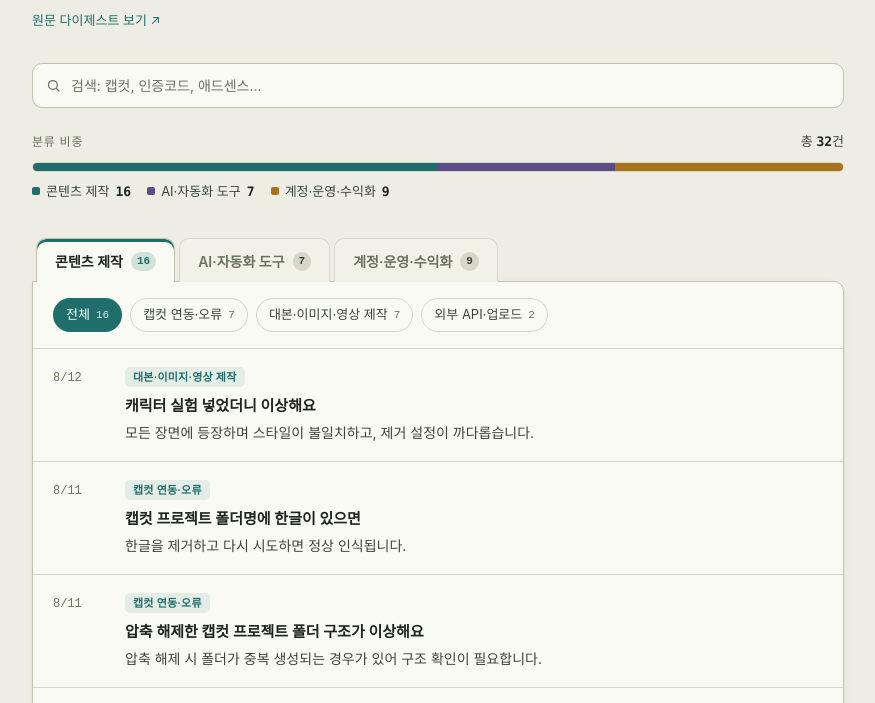
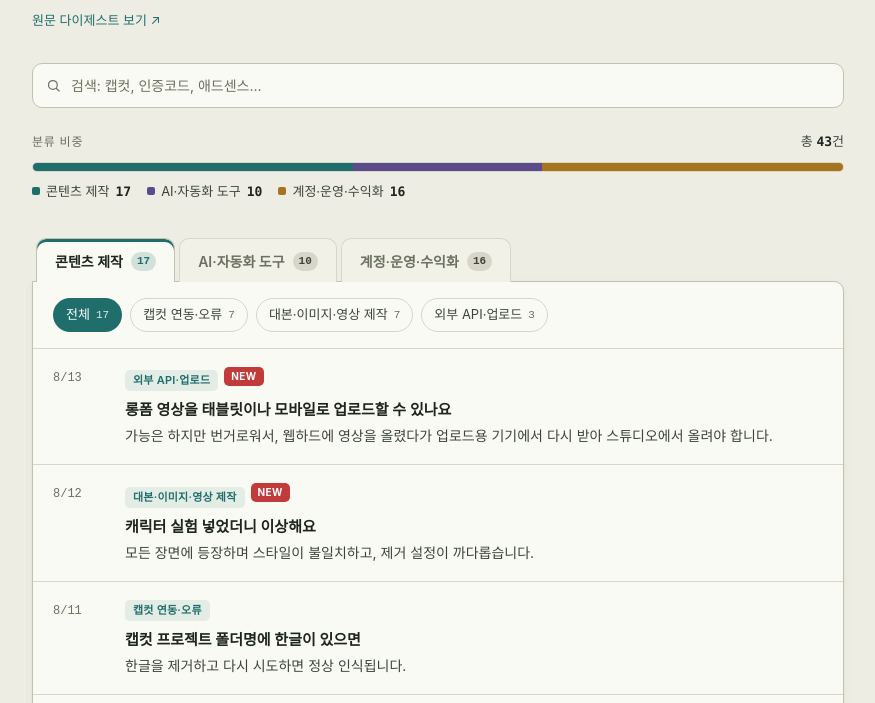
Before and after one commit to danielall-wj/autoworker02, a plain HTML site: page index.html in a window 1280 px wide. Shown: the part 197-900 px from the top of the page, without its empty margins (202-1077 px from the left). Drawn offline with Linux system fonts and the light colour scheme.

Commit message:
Add 8/13 Q&A entries and NEW badge, worklog
- Extract essential Q&A from 8/13 KakaoTalk chat and add to index.html
  (multi-PC/AdSense operation, channel privacy vs deletion, watch-time
  and ad rate, free lecture replay, Git error fix, TubeWorker limits)
- Add Git glossary term
- Add date-driven "NEW" badge for items within 1 day of today
- Update stats (43 total: production 17, tools 10, ops 16) and date range
- Add docs/worklog.md

Co-Authored-By: Claude Sonnet 5 <noreply@anthropic.com>

```diff
--- a/index.html
+++ b/index.html
@@ -22,6 +22,9 @@
     --accent-3: #A6741C;
     --accent-3-tint: rgba(166, 116, 28, 0.10);
     --accent-3-tint-strong: rgba(166, 116, 28, 0.18);
+
+    --badge-new-bg: #C23B3B;
+    --badge-new-ink: #FFFFFF;
 
     --shadow: 0 1px 2px rgba(30, 36, 31, 0.06), 0 2px 8px rgba(30, 36, 31, 0.04);
   }
@@ -50,6 +53,9 @@
       --accent-3-tint: rgba(214, 169, 74, 0.14);
       --accent-3-tint-strong: rgba(214, 169, 74, 0.24);
 
+      --badge-new-bg: #E2726B;
+      --badge-new-ink: #241010;
+
       --shadow: 0 1px 2px rgba(0, 0, 0, 0.3), 0 4px 16px rgba(0, 0, 0, 0.25);
     }
   }
@@ -76,6 +82,9 @@
     --accent-3: #D6A94A;
     --accent-3-tint: rgba(214, 169, 74, 0.14);
     --accent-3-tint-strong: rgba(214, 169, 74, 0.24);
+
+    --badge-new-bg: #E2726B;
+    --badge-new-ink: #241010;
 
     --shadow: 0 1px 2px rgba(0, 0, 0, 0.3), 0 4px 16px rgba(0, 0, 0, 0.25);
   }
@@ -449,6 +458,20 @@
   .card[data-major="tools"] .sub-chip { background: var(--accent-2-tint); color: var(--accent-2); }
   .card[data-major="ops"] .sub-chip { background: var(--accent-3-tint); color: var(--accent-3); }
 
+  .new-badge {
+    display: inline-block;
+    font-size: 10px;
+    font-weight: 700;
+    letter-spacing: 0.04em;
+    padding: 2px 7px;
+    border-radius: 5px;
+    margin-left: 6px;
+    margin-bottom: 8px;
+    background: var(--badge-new-bg);
+    color: var(--badge-new-ink);
+    vertical-align: middle;
+  }
+
   .card .q {
     font-size: 15px;
     font-weight: 600;
@@ -632,7 +655,7 @@
   <header>
     <div class="header-row">
       <div class="header-text">
-        <div class="eyebrow"><span class="dot"></span>REFERENCE · 2026.08.05 – 08.12</div>
+        <div class="eyebrow"><span class="dot"></span>REFERENCE · 2026.08.05 – 08.13</div>
         <h1>오토워커 Q&amp;A 정리</h1>
         <p class="subtitle">오토워커 2기 사담방에 올라온 질의응답을 대분류 3개 · 하위 카테고리 8개로 정리했습니다. 상위 탭에서 영역을 고른 뒤, 하위 탭으로 더 좁혀 보세요. 각 항목은 최신 날짜순으로 정렬됩니다.</p>
         <a class="source-link" href="https://krroki.github.io/autoworker-digest/g/3ee7ded52cae4f10.html" target="_blank" rel="noopener">
@@ -658,17 +681,17 @@
   <div class="stat-block">
     <div class="stat-header">
       <span class="label">분류 비중</span>
-      <span class="total">총 <b class="mono">32</b>건</span>
+      <span class="total">총 <b class="mono">43</b>건</span>
     </div>
     <div class="stat-bar">
-      <span class="seg-production" style="width:50%"></span>
-      <span class="seg-tools" style="width:21.875%"></span>
-      <span class="seg-ops" style="width:28.125%"></span>
+      <span class="seg-production" style="width:39.53%"></span>
+      <span class="seg-tools" style="width:23.26%"></span>
+      <span class="seg-ops" style="width:37.21%"></span>
     </div>
     <div class="stat-legend">
-      <span class="item"><span class="swatch production"></span>콘텐츠 제작 <b class="mono">16</b></span>
-      <span class="item"><span class="swatch tools"></span>AI·자동화 도구 <b class="mono">7</b></span>
-      <span class="item"><span class="swatch ops"></span>계정·운영·수익화 <b class="mono">9</b></span>
+      <span class="item"><span class="swatch production"></span>콘텐츠 제작 <b class="mono">17</b></span>
+      <span class="item"><span class="swatch tools"></span>AI·자동화 도구 <b class="mono">10</b></span>
+      <span class="item"><span class="swatch ops"></span>계정·운영·수익화 <b class="mono">16</b></span>
     </div>
   </div>
 
@@ -714,29 +737,40 @@
     // 콘텐츠 제작 · 외부 API·업로드
     { major: "production", sub: "api", date: "8/11", q: "영상 업로드 시 150MB 오류가 나요", a: "1씬이 2분을 넘으면 용량이 너무 커지니, 씬 길이와 용량 제한을 함께 확인하세요." },
     { major: "production", sub: "api", date: "8/10", q: "Pexels API 키는 어떻게 발급받나요", a: "Pexels 사이트에서 구글 로그인 후 발급받을 수 있습니다." },
+    { major: "production", sub: "api", date: "8/13", q: "롱폼 영상을 태블릿이나 모바일로 업로드할 수 있나요", a: "가능은 하지만 번거로워서, 웹하드에 영상을 올렸다가 업로드용 기기에서 다시 받아 스튜디오에서 올려야 합니다." },
 
     // AI·자동화 도구 · 클로드 사용
+    { major: "tools", sub: "claude", date: "8/13", q: "VSCode에서 파일을 열면 “Git” 오류가 떠요", a: "Git이 설치되어 있지 않아 나는 오류로, git-scm.com에서 설치하면 해결됩니다." },
     { major: "tools", sub: "claude", date: "8/12", q: "VSCode 확장 프로그램을 꼭 설치해야 하나요", a: "설치가 강제 사항은 아니며, 없어도 과제 진행이 가능합니다." },
     { major: "tools", sub: "claude", date: "8/12", q: "클로드 사용량 한도는 어느 정도인가요", a: "200불 요금제도 한도를 초과할 수 있어, 주간 한도가 리셋될 때까지 기다려야 합니다." },
     { major: "tools", sub: "claude", date: "8/10", q: "클로드 요금제 종류가 궁금해요", a: "20불·100불·200불 요금제가 있으며 사용량 비율은 1:5:20입니다." },
     { major: "tools", sub: "claude", date: "8/10", q: "“끌로”, “끌코”가 뭔가요", a: "각각 클로드, 클로드 코딩을 부르는 애칭입니다." },
 
     // AI·자동화 도구 · 이지워커·튜브워커
+    { major: "tools", sub: "worker", date: "8/13", q: "튜브워커(맥스)는 하루에 영상을 몇 개까지 만들 수 있나요", a: "10개까지도 문제없이 가능합니다." },
+    { major: "tools", sub: "worker", date: "8/13", q: "튜브워커 인증번호가 오는 데 오래 걸리나요", a: "신청 후 “노씨데브”라는 이름으로 카톡 인증코드가 발송되며, 다소 시간이 걸릴 수 있으니 기다리면 됩니다." },
     { major: "tools", sub: "worker", date: "8/11", q: "수강 종료 후에도 튜브워커를 쓸 수 있나요", a: "수강 종료 후에는 구독제로 전환되어 이용할 수 있습니다." },
     { major: "tools", sub: "worker", date: "8/9", q: "이지워커는 어디에 쓰는 도구인가요", a: "이미지·영상 제작 비용을 절감해주는 확장 프로그램입니다." },
     { major: "tools", sub: "worker", date: "8/9", q: "이지워커가 타임아웃돼요", a: "잠시 대기한 뒤 새로고침을 시도하면 됩니다." },
 
     // 계정·운영·수익화 · 인증·계정
+    { major: "ops", sub: "auth", date: "8/13", q: "묵혀둔 채널은 삭제하고 새로 만드는 게 나을까요", a: "삭제하지 말고 비공개로 전환한 뒤 새 영상을 올리는 것이 좋습니다. 오래된 채널일수록 노출에 유리하고, 삭제하면 알고리즘을 다시 타기 어렵습니다." },
+    { major: "ops", sub: "auth", date: "8/13", q: "다른 수강생에게 내 채널명을 공개해도 되나요", a: "되도록 공개하지 않는 게 좋습니다. 잘못하면 알고리즘에 안 좋은 영향을 줄 수 있습니다." },
+    { major: "ops", sub: "auth", date: "8/13", q: "PC 두 대로 서로 다른 채널·애드센스를 운영해도 되나요", a: "PC를 나눠 쓰는 것 자체는 문제없지만, 하나의 애드센스에 여러 채널을 묶지 말고 새 애드센스를 만들 때는 기존과 분리된 기기를 쓰는 것이 안전합니다." },
+    { major: "ops", sub: "auth", date: "8/13", q: "사업자 등록을 하면 애드센스를 추가로 가질 수 있나요", a: "개인 애드센스 1개에 사업자(또는 법인) 애드센스를 더해 최대 2~3개까지 운영할 수 있습니다." },
+    { major: "ops", sub: "auth", date: "8/13", q: "애드센스 신청에 사업 실적 조건이 있나요", a: "실적은 보지 않으며, 세금 처리를 위해 사업자·법인 번호를 입력하는 용도일 뿐입니다." },
     { major: "ops", sub: "auth", date: "8/12", q: "VPN을 써도 되나요", a: "VPN은 계정 차단의 주요 원인이라 사용을 금지하고 있습니다." },
     { major: "ops", sub: "auth", date: "8/11", q: "인증코드를 다시 받고 싶어요", a: "시간이 지난 코드는 새로 발급받아야 합니다." },
     { major: "ops", sub: "auth", date: "8/10", q: "인증코드 유효기간이 얼마나 되나요", a: "24시간 동안 유지되며, 지나면 재발급이 필요합니다." },
 
     // 계정·운영·수익화 · 수익화·애드센스
+    { major: "ops", sub: "revenue", date: "8/13", q: "시청 지속률이 높으면 광고 수익도 올라가나요", a: "네, 주제에 따라 다르지만 시청 지속률이 높을수록 광고 단가 자체가 올라가는 경향이 있습니다." },
     { major: "ops", sub: "revenue", date: "8/11", q: "애드센스 승인은 얼마나 걸리나요", a: "보통 2~3주 예상되며, 알림 없이 조용히 승인되는 경우도 있습니다." },
     { major: "ops", sub: "revenue", date: "8/10", q: "vidIQ 예상 수익, 믿을 수 있나요", a: "참고용으로만 보고 신뢰하지 않는 것이 좋습니다." },
     { major: "ops", sub: "revenue", date: "8/5", q: "수익 창출 1차 신청은 언제 하나요", a: "조건을 달성하는 즉시 신청하며, 애드센스 승인까지 최대 30일이 걸릴 수 있습니다." },
 
     // 계정·운영·수익화 · 강의 운영·공지
+    { major: "ops", sub: "course", date: "8/13", q: "무료특강 다시보기는 어떻게 볼 수 있나요", a: "카페에 있는 무료 특강은 무료로 볼 수 있지만, 일요일 5시간 특강 다시보기는 결제가 필요하며 결제 후 채널톡으로 캡처를 보내면 확인해 줍니다." },
     { major: "ops", sub: "course", date: "8/12", q: "강의 QnA가 너무 길어요", a: "정리본이 제공되어 빠르게 이해할 수 있습니다." },
     { major: "ops", sub: "course", date: "8/10", q: "강의 진도는 어느 시점부터 제작에 들어가나요", a: "2강부터 본격적인 제작이 가능합니다." },
     { major: "ops", sub: "course", date: "8/7", q: "점검 시간이 언제인가요", a: "매번 다르므로 공지를 확인해야 합니다." }
@@ -769,6 +803,7 @@
     { major: "production", id: "pexels-api", term: "Pexels API", aliases: ["Pexels API"], desc: "무료 사진·영상을 자동으로 가져다 쓸 수 있게 해주는 '출입증' 같은 코드예요. 영상 제작 시 배경 이미지·클립을 자동으로 불러올 때 사용합니다." },
     { major: "production", id: "capcut-resources", term: "캡컷 Resources 폴더", aliases: ["Resources 폴더"], desc: "캡컷(CapCut)에서 영상 프로젝트를 만들면 자동으로 생기는 폴더로, 그 안에 이미지·음성 같은 원본 파일들이 저장돼요. 자동화 도구와 캡컷을 연결할 때 이 폴더 경로를 지정해줘야 합니다." },
     { major: "tools", id: "vscode", term: "VSCode", aliases: ["VSCode"], desc: "코드를 작성하고 편집할 때 쓰는 프로그램(에디터)이에요. 확장 프로그램을 설치하면 더 편하게 쓸 수 있지만, 없어도 과제 진행은 가능합니다." },
+    { major: "tools", id: "git", term: "Git", aliases: ["Git"], desc: "파일이나 코드의 변경 이력을 관리해주는 프로그램이에요. VSCode 등에서 특정 파일을 열려고 할 때 컴퓨터에 설치되어 있지 않으면 오류가 날 수 있어, git-scm.com에서 미리 설치해두면 좋습니다." },
     { major: "ops", id: "vpn", term: "VPN", aliases: ["VPN"], desc: "내 인터넷 연결을 다른 지역의 서버를 거쳐 우회시켜주는 프로그램이에요. 오토워커에서는 계정 차단의 주요 원인이라 사용을 금지하고 있습니다." },
     { major: "ops", id: "adsense", term: "애드센스 (Google AdSense)", aliases: ["애드센스"], desc: "내 유튜브 영상에 광고를 붙여 수익을 낼 수 있게 해주는 구글의 서비스예요. 심사를 통과해야 광고 수익이 발생하기 시작합니다." },
     { major: "ops", id: "vidiq", term: "vidIQ", aliases: ["vidIQ"], desc: "유튜브 영상의 예상 조회수·수익 등을 분석해주는 외부 도구예요." }
@@ -941,6 +976,15 @@
     return parseInt(parts[0], 10) * 100 + parseInt(parts[1], 10);
   }
 
+  function isNew(dateStr) {
+    var parts = dateStr.split("/");
+    var today = new Date();
+    today.setHours(0, 0, 0, 0);
+    var itemDate = new Date(today.getFullYear(), parseInt(parts[0], 10) - 1, parseInt(parts[1], 10));
+    var diffDays = Math.round((today - itemDate) / 86400000);
+    return diffDays >= 0 && diffDays <= 1;
+  }
+
   function matchingQaItems() {
     var query = state.query.trim().toLowerCase();
     var items;
@@ -979,10 +1023,11 @@
       card.className = "card";
       card.setAttribute("data-major", item.major);
       var chipText = query ? (majorLabel(item.major) + " · " + subLabel(item.major, item.sub)) : subLabel(item.major, item.sub);
+      var newBadge = isNew(item.date) ? '<span class="new-badge">NEW</span>' : '';
       card.innerHTML =
         '<div class="date mono">' + item.date + '</div>' +
         '<div class="body">' +
-        '<span class="sub-chip">' + chipText + '</span>' +
+        '<span class="sub-chip">' + chipText + '</span>' + newBadge +
         '<p class="q">' + linkify(item.q) + '</p>' +
         '<p class="a">' + linkify(item.a) + '</p>' +
         '</div>';
```
Also changed, not shown: 1 other file.
